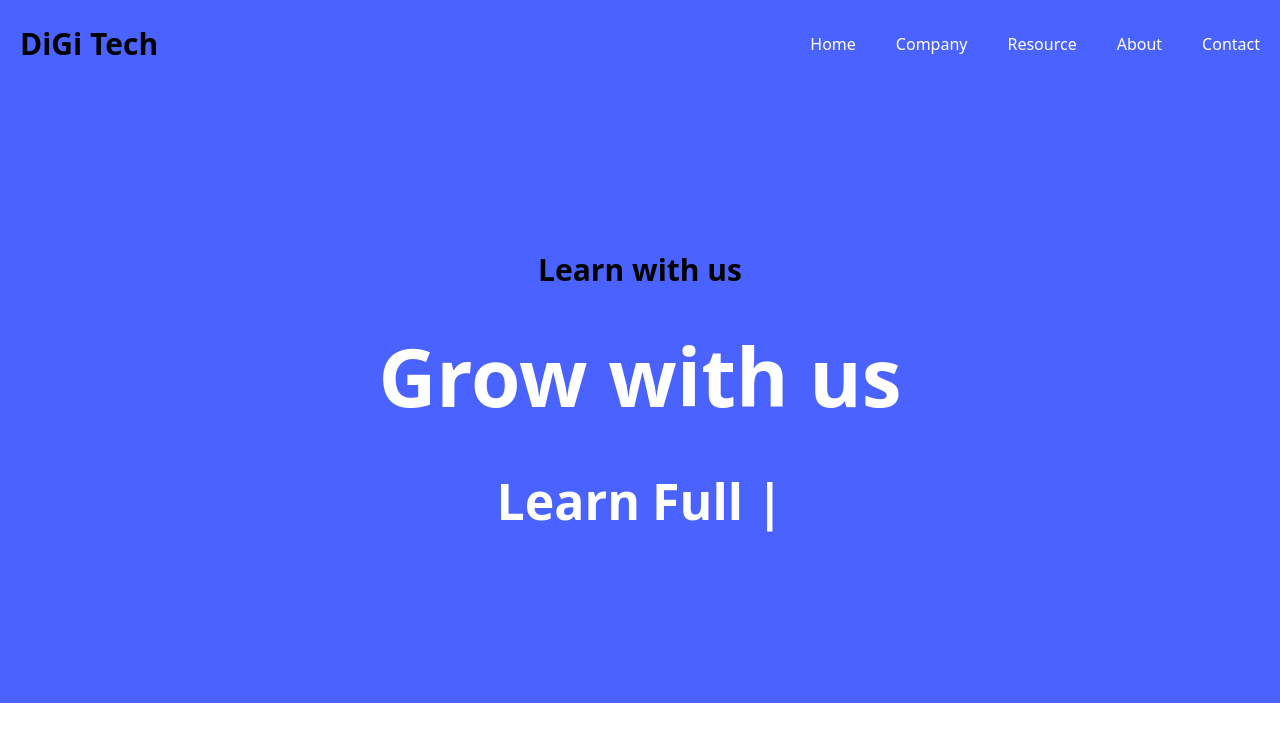
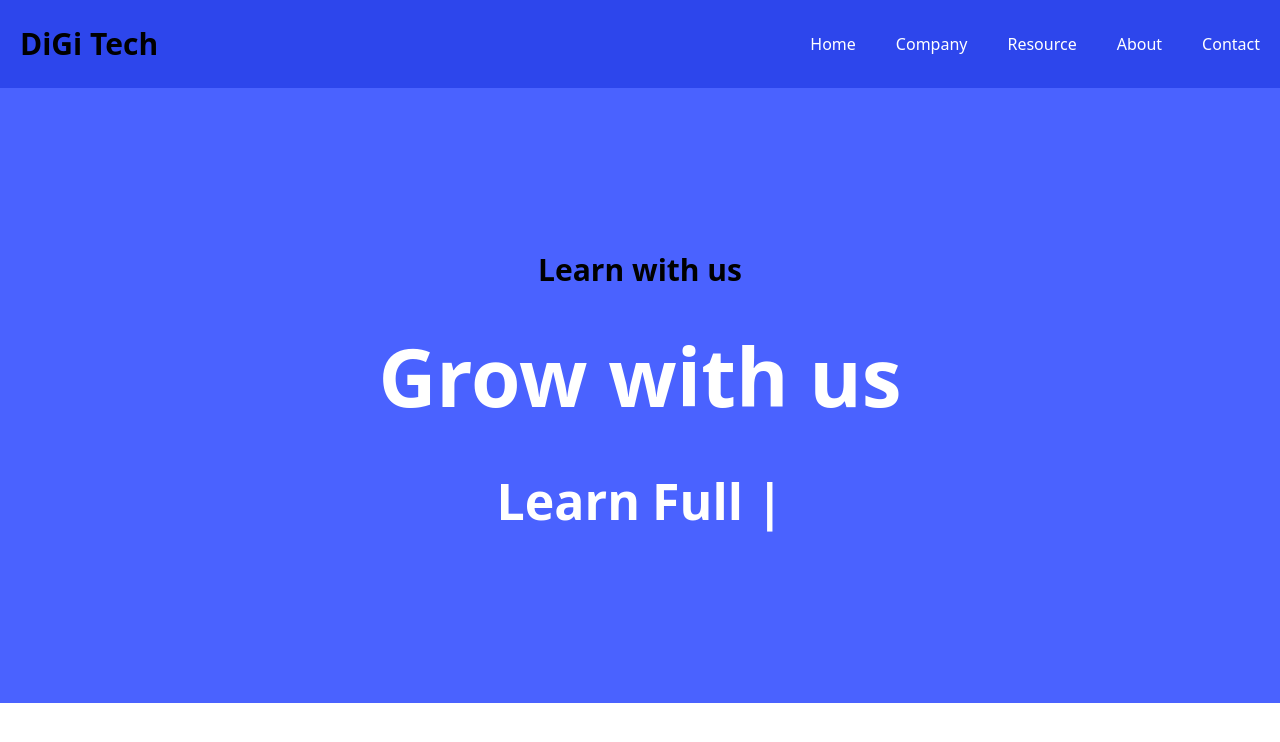
Before and after one commit to i-m-prabhat/Digi-Tech, a React (Create React App) app: page / in a window 1280 px wide. Shown: the top 742 px of the page. Built offline with nearby package versions, Linux system fonts and the light colour scheme; the HTML template or start-up script is replaced by a standard one.

Commit message:
Readme Updated

```diff
--- a/src/components/Header.jsx
+++ b/src/components/Header.jsx
@@ -6,7 +6,7 @@ function Header()
     const [toggle, setToggle] = useState(false);
 
     return (
-        <div className='bg-[#4a62ff] p-4'>
+        <div className='bg-[#2d46ec] p-4'>
             <div className="max-w-[1240px] py-[10px] items-center flex justify-between mx-auto">
                 <div className='text-3xl font-bold'>
                     DiGi Tech
```
Also changed, not shown: 1 other file (tests, documents, lock files or other folders).
